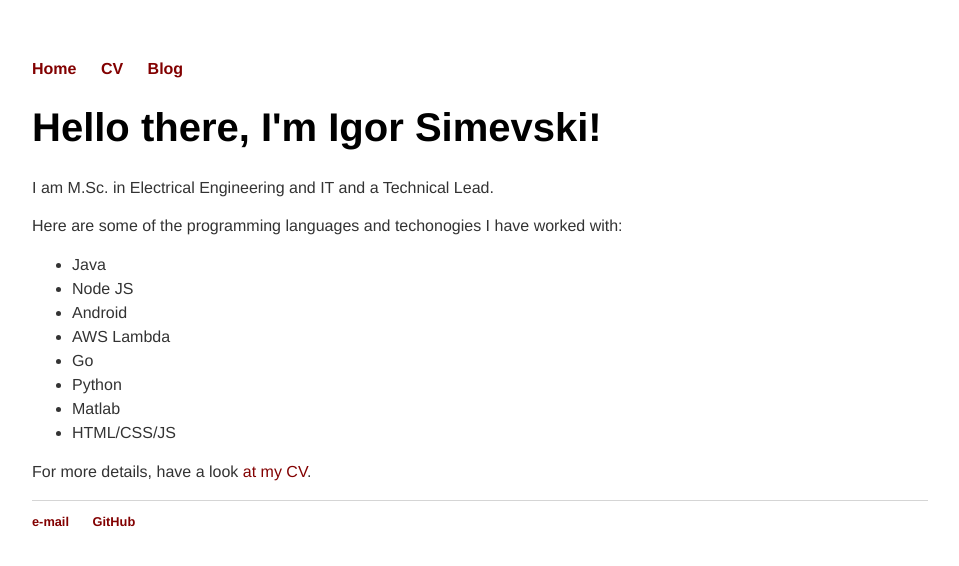
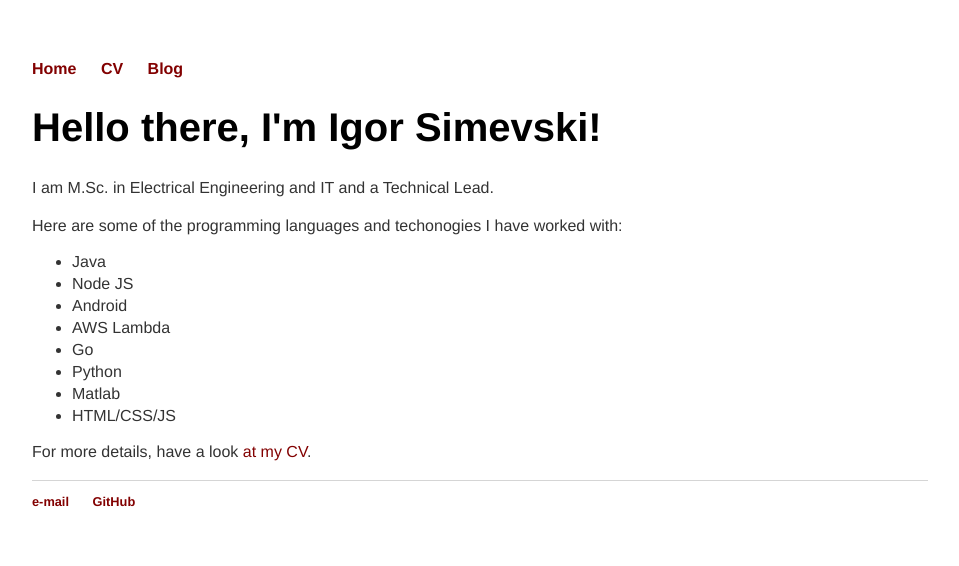
Before and after one commit to igorsimevski/igorsimevski.github.io, a Jekyll site: the page built from index.html, in a window 1280 px wide. Shown: the top 566 px of the page, without its empty margins (160-1119 px from the left). Built offline with Jekyll 4.4.1, drawn with Linux system fonts in a browser that asks for light colours.

Commit message:
Update main.css

```diff
--- a/css/main.css
+++ b/css/main.css
@@ -47,5 +47,5 @@ ul.default-list li {
     margin-bottom: 8px;
 }
 ul.single-line li {
-    line-height: 1.5em;
+    margin-bottom: 4px;
 }
```
